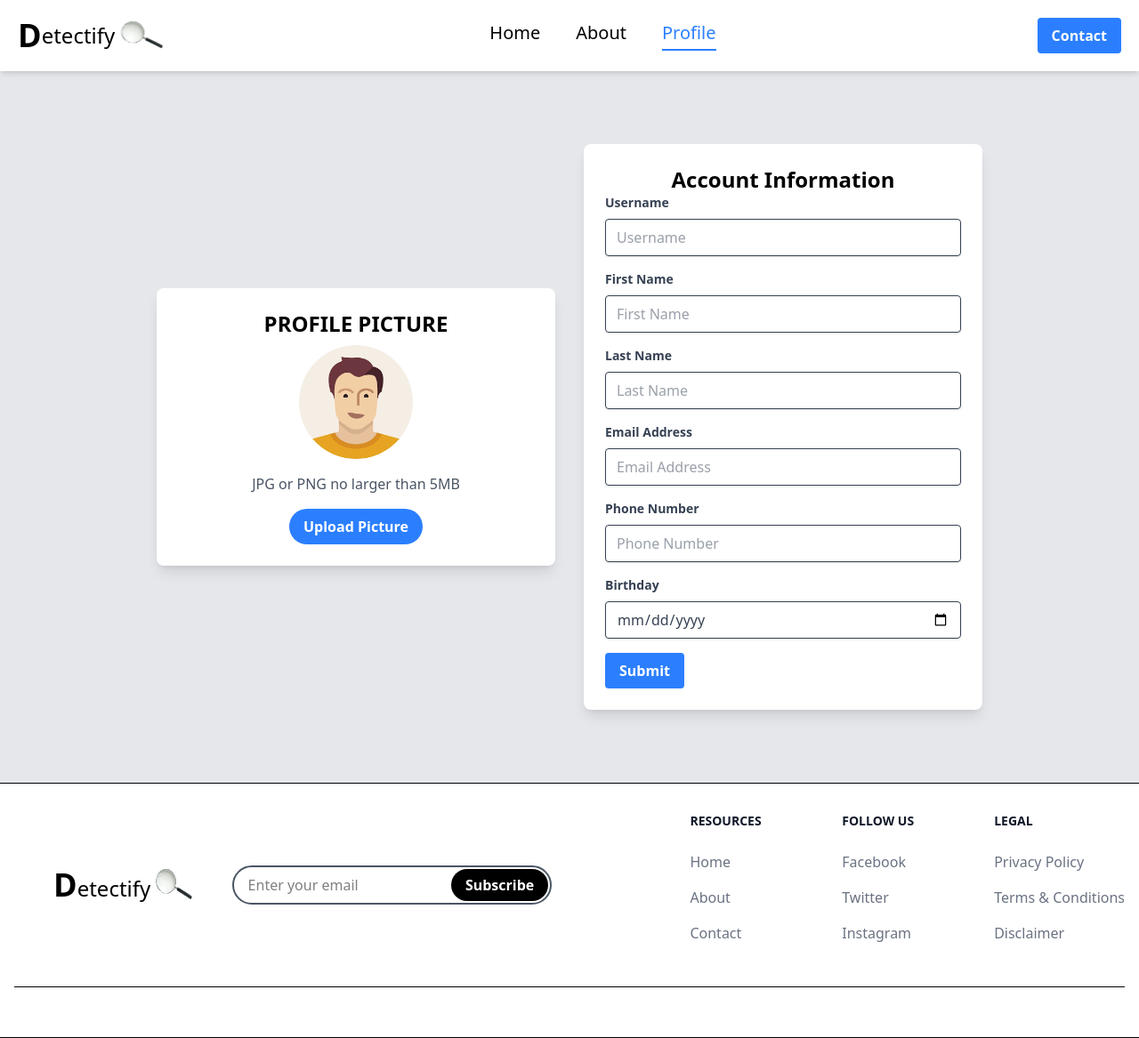
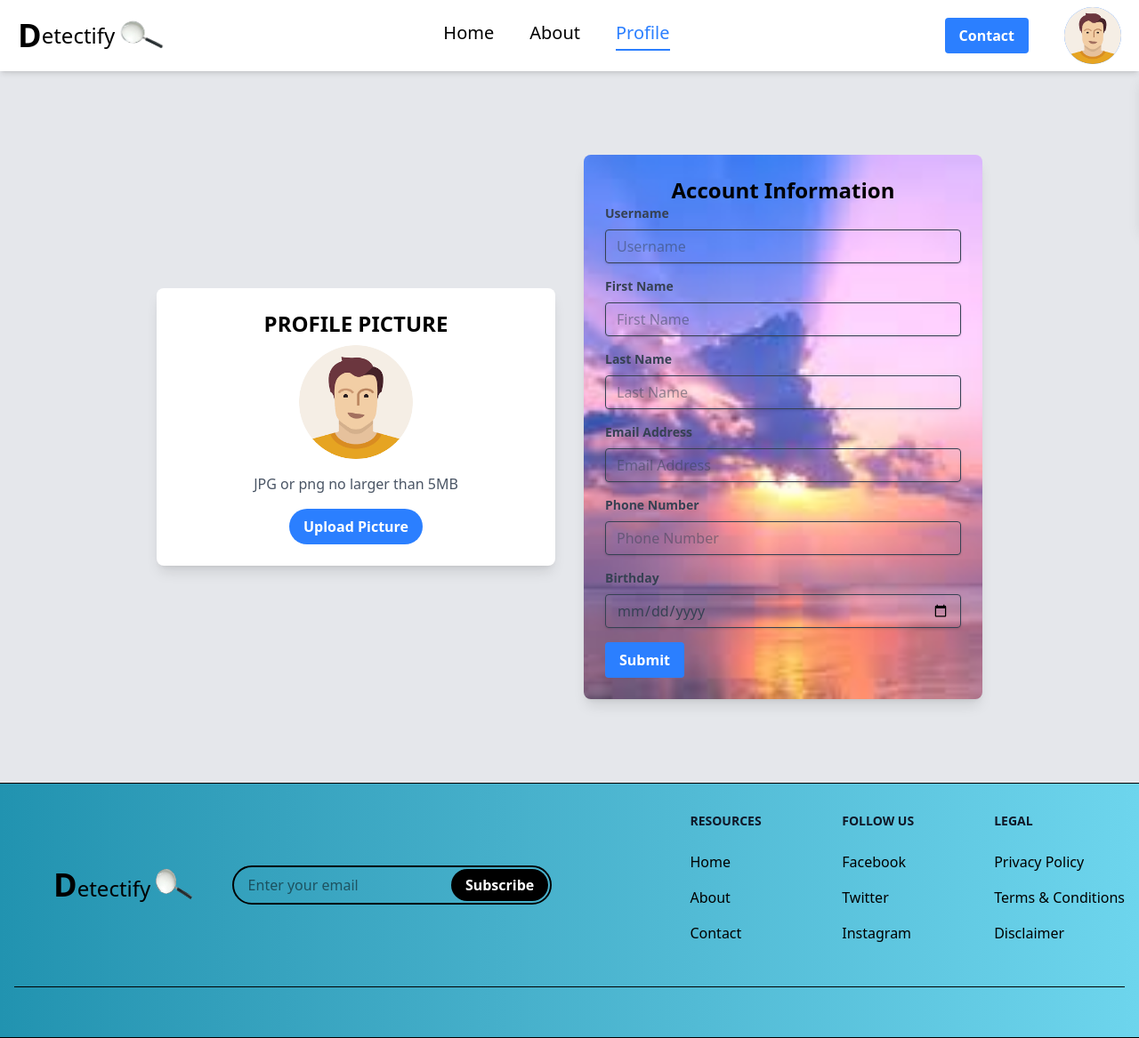
Before and after one commit to Arjun-tanwar23/intruder_detection, a React (Vite) app in the folder src/frontend/: page /profile in a window 1280 px wide. Shown: the whole page at 89% size. Built offline with nearby package versions, Linux system fonts and the light colour scheme.

Commit message:
setup store

```diff
--- a/src/frontend/package.json
+++ b/src/frontend/package.json
@@ -15,10 +15,12 @@
     "@fortawesome/free-regular-svg-icons": "^6.7.2",
     "@fortawesome/free-solid-svg-icons": "^6.7.2",
     "@fortawesome/react-fontawesome": "^0.2.2",
+    "@reduxjs/toolkit": "^2.5.1",
     "@tailwindcss/vite": "^4.0.0",
     "motion": "^12.2.0",
     "react": "^18.3.1",
     "react-dom": "^18.3.1",
+    "react-redux": "^9.2.0",
     "react-router-dom": "^7.1.5",
     "tailwindcss": "^4.0.0"
   },
--- /dev/null
+++ b/src/frontend/src/app/store.js
@@ -0,0 +1,10 @@
+import { configureStore } from '@reduxjs/toolkit';
+import userReducer from '../features/UserContext';
+
+const store = configureStore({
+  reducer: {
+    user: userReducer,
+  },
+});
+
+export default store;
--- a/src/frontend/src/components/About/About.jsx
+++ b/src/frontend/src/components/About/About.jsx
@@ -16,7 +16,7 @@ function About() {
             <motion.h2
              initial={{opacity:0,y:-50}}
              animate={{opacity:1,y:0}}
-             transition={{duration:0.8}}
+             transition={{duration:1.5}}
              className='font-semibold text-2xl text-orange-500'>
               <span className='font-bold text-4xl '>#</span>ourJourneyStart
             </motion.h2>
@@ -68,7 +68,7 @@ function About() {
         <div className='w-full h-full mt-20'>
           <motion.div
           ref={ref}
-          initial={{opacity:0, y:50}}
+          initial={{opacity:0, y:-50}}
           animate={isInView ? {opacity:1, y:0}:{}}
           transition={{duration:0.8}}
           className='text-center space-y-2'>
@@ -82,7 +82,7 @@ function About() {
            ref={ref}
            initial={{opacity:0,x:-100}}
            animate={isInView ?{opacity:1,x:0}:{}}
-           transition={{duration:0.8}}
+           transition={{duration:1.5}}
            className='grid grid-cols-1 sm:grid-cols-3 gap-4 mt-10'>
             <div className='bg-gray-100 p-4 text-gray-800 h-60 hover:bg-blue-600 group transition-all duration-300'>
               <img src={image} alt="Farm 1" className='w-full h-full object-cover rounded-lg' />
--- a/src/frontend/src/components/Footer/Footer.jsx
+++ b/src/frontend/src/components/Footer/Footer.jsx
@@ -4,7 +4,7 @@ import { Link } from 'react-router-dom';
 
 export default function Footer() {
   return (
-    <footer className="bg-white border-y">
+    <footer className="bg-gradient-to-r from-[#2193B0] to-[#6DD5ED] border-y">
       <div className="mx-auto w-full max-w-screen-xl p-4 py-6 lg:py-8">
         <div className="md:flex md:justify-between">
           {/* Logo Section */}
@@ -22,7 +22,7 @@ export default function Footer() {
                 required
                 type="email"
                 placeholder="Enter your email"
-                className="border-2 border-gray-600 rounded-full px-4 py-2 w-full pr-20 focus:border-blue-500 outline-none"
+                className="border-2 border-black rounded-full px-4 py-2 w-full pr-20 focus:border-pink-600 outline-none"
               />
               <button
                 type="submit"
@@ -38,7 +38,7 @@ export default function Footer() {
             {/* Resources */}
             <div>
               <h2 className="mb-6 text-sm font-semibold text-gray-900 uppercase">Resources</h2>
-              <ul className="text-gray-500 font-medium">
+              <ul className=" font-medium">
                 <li className="mb-4">
                   <Link to="/" className="hover:underline">Home</Link>
                 </li>
@@ -54,7 +54,7 @@ export default function Footer() {
             {/* Follow Us */}
             <div>
               <h2 className="mb-6 text-sm font-semibold text-gray-900 uppercase">Follow Us</h2>
-              <ul className="text-gray-500 font-medium">
+              <ul className=" font-medium">
                 <li className="mb-4">
                   <a href="https://facebook.com" target="_blank" rel="noopener noreferrer" className="hover:underline">Facebook</a>
                 </li>
@@ -70,7 +70,7 @@ export default function Footer() {
             {/* Legal */}
             <div>
               <h2 className="mb-6 text-sm font-semibold text-gray-900 uppercase">Legal</h2>
-              <ul className="text-gray-500 font-medium">
+              <ul className=" font-medium">
                 <li className="mb-4">
                   <a href="#" className="hover:underline">Privacy Policy</a>
                 </li>
--- a/src/frontend/src/components/Freq/Freq.jsx
+++ b/src/frontend/src/components/Freq/Freq.jsx
@@ -15,7 +15,7 @@ function Freq() {
         <div>
           <button
             onClick={() => toggleAnswer(1)}
-            className="w-full text-left flex justify-between items-center p-4 bg-gray-200 rounded-lg"
+            className="w-full text-left flex justify-between items-center p-4 bg-white rounded-lg"
           >
             <span>What is Detectify?</span>
             <span id="icon-1">{openQuestion === 1 ? '▼' : '▶'}</span>
@@ -33,7 +33,7 @@ function Freq() {
         <div>
           <button
             onClick={() => toggleAnswer(2)}
-            className="w-full text-left flex justify-between items-center p-4 bg-gray-200 rounded-lg"
+            className="w-full text-left flex justify-between items-center p-4 bg-white rounded-lg"
           >
             <span>How does it work?</span>
             <span id="icon-2">{openQuestion === 2 ? '▼' : '▶'}</span>
@@ -51,7 +51,7 @@ function Freq() {
         <div>
           <button
             onClick={() => toggleAnswer(3)}
-            className="w-full text-left flex justify-between items-center p-4 bg-gray-200 rounded-lg"
+            className="w-full text-left flex justify-between items-center p-4 bg-white rounded-lg"
           >
             <span>Is it easy to set up?</span>
             <span id="icon-3">{openQuestion === 3 ? '▼' : '▶'}</span>
--- a/src/frontend/src/components/Header/Header.jsx
+++ b/src/frontend/src/components/Header/Header.jsx
@@ -1,10 +1,14 @@
-import { React, useState } from "react";
-import first_image from "../../assets/detectify_image.png";
-import { NavLink } from "react-router-dom";
+import React, { useState } from 'react';
+import first_image from '../../assets/detectify_image.png';
+import { NavLink } from 'react-router-dom';
+import { useSelector } from 'react-redux';
+import demo_image from '../../assets/avtar_image.png';
 
 function Header() {
   const [isOpen, setIsOpen] = useState(false); // For Profile Dropdown
   const [issidebar, setSidebar] = useState(false); // For Sidebar Menu
+  const user = useSelector((store) => store.user);
+  const profilePic = user?.profilePic || demo_image;
 
   return (
     <header className="sticky top-0 z-50 bg-white shadow-md">
@@ -22,39 +26,6 @@ function Header() {
             className="w-[60px] hover:scale-125 transition-transform duration-300"
             alt="Logo"
           />
-        </div>
-
-        {/* User Profile Avatar */}
-        <div className=" hidden relative order-3">
-          {/* Profile Circle */}
-          <div
-            className="w-16 h-16 flex items-center justify-center rounded-full bg-blue-500 text-white text-xl font-bold cursor-pointer hover:scale-110 hover:bg-indigo-500 transition duration-300 ease-in-out"
-            onClick={() => setIsOpen(!isOpen)}
-          >
-            H
-          </div>
-
-          {/* Profile Dropdown Menu */}
-          <div
-            className={`fixed top-20 right-0 w-64 bg-gray-200 shadow-lg p-5 transform ${
-              isOpen ? "translate-x-0" : "translate-x-full"
-            } transition-transform duration-300 ease-in-out`}
-          >
-            <button
-              className="absolute top-4 right-4 text-gray-600"
-              onClick={() => setIsOpen(false)}
-            >
-              ✖
-            </button>
-            <ul className="mt-10">
-              <li className="p-3 border-b hover:bg-gray-100 cursor-pointer">
-                ⚙️ Settings
-              </li>
-              <li className="p-3 border-b hover:bg-gray-100 cursor-pointer">
-                🚪 Log Out
-              </li>
-            </ul>
-          </div>
         </div>
 
         {/* Navigation Links (Hidden on Small Screens) */}
@@ -93,14 +64,50 @@ function Header() {
           </NavLink>
         </ul>
 
-        {/* Contact Button (Hidden on Small Screens) */}
-        <NavLink to="/contact" className="hidden sm:block">
-          <button className="px-4 py-2 text-white font-bold bg-blue-500 rounded focus:ring-2 focus:ring-blue-500 transition duration-300 hover:scale-110 hover:bg-indigo-500">
-            Contact
-          </button>
-        </NavLink>
+        {/* User Profile Avatar and Contact Button */}
+        <div className="flex items-center space-x-10">
+          <NavLink to="/contact" className="hidden sm:block">
+            <button className="px-4 py-2 text-white font-bold bg-blue-500 rounded focus:ring-2 focus:ring-blue-500 transition duration-300 hover:scale-110 hover:bg-indigo-500">
+              Contact
+            </button>
+          </NavLink>
 
+          <div id="profilename" className="relative order-3">
+            {/* Profile Circle */}
+            <div
+              className="w-16 h-16 flex items-center justify-center rounded-full bg-blue-500 text-white text-xl font-bold cursor-pointer hover:scale-110 hover:bg-indigo-500 transition duration-300 ease-in-out"
+              onClick={() => setIsOpen(!isOpen)}
+            >
+              <img
+                src={profilePic}
+                alt="Profile"
+                className="w-full h-full rounded-full object-cover"
+              />
+            </div>
 
+            {/* Profile Dropdown Menu */}
+            <div
+              className={`fixed top-20 right-0 w-64 bg-gray-200 shadow-lg p-5 transform ${
+                isOpen ? 'translate-x-0' : 'translate-x-full'
+              } transition-transform duration-300 ease-in-out`}
+            >
+              <button
+                className="absolute top-4 right-4 text-gray-600"
+                onClick={() => setIsOpen(false)}
+              >
+                ✖
+              </button>
+              <ul className="mt-10">
+                <li className="p-3 border-b hover:bg-gray-100 cursor-pointer">
+                  ⚙️ Settings
+                </li>
+                <li className="p-3 border-b hover:bg-gray-100 cursor-pointer">
+                  🚪 Log Out
+                </li>
+              </ul>
+            </div>
+          </div>
+        </div>
 
         {/* Sidebar (Mobile Navigation) */}
         <div
--- a/src/frontend/src/components/Profile/Profile.jsx
+++ b/src/frontend/src/components/Profile/Profile.jsx
@@ -1,44 +1,48 @@
 import React, { useState } from 'react';
-import avtar from '../../assets/avtar_image.png';
+import { useDispatch, useSelector } from 'react-redux';
+import { updateUser } from '../../features/UserContext';
+import avatar from '../../assets/avtar_image.png';
+import profile_image from '../../assets/profile2_image.jpg';
 
+// filepath: /c:/Users/nisha/Desktop/project_new1/intruder_detection/src/frontend/src/components/Profile/Profile.jsx
 function Profile() {
-  const [Profilepic, setProfilepic] = useState(avtar);
-  const [name, setName] = useState("");
-  const [firstName, setFirstName] = useState("");
-  const [lastName, setLastName] = useState("");
-  const [email, setEmail] = useState("");
-  const [phone, setPhone] = useState("");
-  const [birthday, setBirthday] = useState("");
+  const dispatch = useDispatch();
+  const user = useSelector((state) => state.user);
+  console.log(user);  // empty values are there
+
+  const [name, setName] = useState(user.name);
+  const [firstName, setFirstName] = useState(user.firstName);
+  const [lastName, setLastName] = useState(user.lastName);
+  const [email, setEmail] = useState(user.email);
+  const [phone, setPhone] = useState(user.phone);
+  const [birthday, setBirthday] = useState(user.birthday);
+  const [profilePic, setProfilePic] = useState(user.profilePic || avatar);
   const [isSubmitted, setIsSubmitted] = useState(false);
 
   const handleFormSubmit = (e) => {
     e.preventDefault();
-
-    if (!Profilepic && name && firstName && lastName && email  && phone && birthday) {
+    if (!name || !firstName || !lastName || !email || !phone || !birthday || !profilePic) {
       alert("Please fill out all fields and upload a profile picture.");
       return;
     }
-
     console.log("Saved Data", { name, firstName, lastName, email, phone, birthday });
-    setIsSubmitted(true); // Hide the form and upload section
+    dispatch(updateUser({ name, firstName, lastName, email, phone, birthday, profilePic }));
+    setIsSubmitted(true);
   };
 
   const handleImageUpload = (e) => {
-
     const file = e.target.files[0];
     if (file) {
       const reader = new FileReader();
       reader.onload = (event) => {
-        setProfilepic(event.target.result);
+        setProfilePic(event.target.result);
       };
       reader.readAsDataURL(file);
     }
-
   };
 
   return (
-
-    <div className='flex flex-col md:flex-row items-center justify-center min-h-screen bg-gray-200 p-4'>
+    <div className='flex flex-col lg:flex-row items-center justify-center min-h-screen bg-gray-200 p-4'>
       {isSubmitted ? (
         // Success Message after Submission
         <div className="bg-white shadow-lg rounded-lg p-6 w-full max-w-md text-center">
@@ -47,116 +51,120 @@ function Profile() {
         </div>
       ) : (
         <>
-
-
-          {/* Profile Picture Upload Section */}
           <div className='bg-white shadow-lg rounded-lg p-6 w-full max-w-md m-4'>
-
-
             <div className='flex flex-col items-center'>
               <h2 className='text-2xl hover:underline font-bold mb-2'>PROFILE PICTURE</h2>
-              <img
-                src={Profilepic}
-                alt="Profile"
-                className='w-32 h-32 rounded-full mb-4 transition duration-300 hover:scale-110'
-              />
-              <p className='text-gray-600 mb-4 hover:underline'>JPG or PNG no larger than 5MB</p>
+              <img src={profilePic} alt="Profile" className='w-32 h-32 rounded-full mb-4 transition delay-150 duration-300 ease-in-out hover:-translate-y-1 hover:scale-110' />
+              <p className='text-gray-600 mb-4 hover:underline'>JPG or png no larger than 5MB</p>
               <input
                 type="file"
-                accept='image/*'
-                className='hidden'
-                id='fileInput'
+                accept="image/*"
+                className="hidden"
+                id="fileInput"
                 onChange={handleImageUpload}
               />
-              <label
-                htmlFor="fileInput"
-                className='px-4 py-2 bg-blue-500 text-white font-bold rounded-full hover:bg-blue-600 transition duration-300 cursor-pointer'>
+              <label htmlFor="fileInput" className='px-4 py-2 bg-blue-500 text-white font-bold rounded-full hover:bg-blue-600 transition duration-300 cursor-pointer'>
                 Upload Picture
               </label>
             </div>
           </div>
 
-          {/* Profile Form */}
           <form
             className='bg-white shadow-lg rounded-lg p-6 w-full max-w-md m-4'
+            style={{
+              backgroundImage: `url(${profile_image})`,
+              backgroundSize: 'cover',
+              backgroundPosition: 'center',
+            }}
             onSubmit={handleFormSubmit}
           >
-            <p className='text-center font-bold text-2xl hover:underline'>Account Information</p>
-
             <div className='mb-4'>
-              <label className='block text-gray-700 text-sm font-bold mb-2'>Username</label>
+              <p className='text-center font-bold text-2xl hover:underline'>Account Information</p>
+              <label className='block text-gray-700 text-sm font-bold mb-2' htmlFor='name'>
+                Username
+              </label>
               <input
-                className='shadow border rounded w-full py-2 px-3 text-gray-700'
+                className='shadow appearance-none border rounded w-full py-2 px-3 text-gray-700 leading-tight focus:outline-none focus:shadow-outline'
+                id='name'
                 type='text'
+                value={name}
                 placeholder='Username'
-                value={name}
                 onChange={(e) => setName(e.target.value)}
                 required
               />
             </div>
-
             <div className='mb-4'>
-              <label className='block text-gray-700 text-sm font-bold mb-2'>First Name</label>
+              <label className='block text-gray-700 text-sm font-bold mb-2' htmlFor='firstName'>
+                First Name
+              </label>
               <input
-                className='shadow border rounded w-full py-2 px-3 text-gray-700'
+                className='shadow appearance-none border rounded w-full py-2 px-3 text-gray-700 leading-tight focus:outline-none focus:shadow-outline'
+                id='firstName'
                 type='text'
+                value={firstName}
                 placeholder='First Name'
-                value={firstName}
                 onChange={(e) => setFirstName(e.target.value)}
                 required
               />
             </div>
-
             <div className='mb-4'>
-              <label className='block text-gray-700 text-sm font-bold mb-2'>Last Name</label>
+              <label className='block text-gray-700 text-sm font-bold mb-2' htmlFor='lastName'>
+                Last Name
+              </label>
               <input
-                className='shadow border rounded w-full py-2 px-3 text-gray-700'
+                className='shadow appearance-none border rounded w-full py-2 px-3 text-gray-700 leading-tight focus:outline-none focus:shadow-outline'
+                id='lastName'
                 type='text'
+                value={lastName}
                 placeholder='Last Name'
-                value={lastName}
                 onChange={(e) => setLastName(e.target.value)}
                 required
               />
             </div>
-
             <div className='mb-4'>
-              <label className='block text-gray-700 text-sm font-bold mb-2'>Email Address</label>
+              <label className='block text-gray-700 text-sm font-bold mb-2' htmlFor='email'>
+                Email Address
+              </label>
               <input
-                className='shadow border rounded w-full py-2 px-3 text-gray-700'
+                className='shadow appearance-none border rounded w-full py-2 px-3 text-gray-700 leading-tight focus:outline-none focus:shadow-outline'
+                id='email'
                 type='email'
+                value={email}
                 placeholder='Email Address'
-                value={email}
                 onChange={(e) => setEmail(e.target.value)}
                 required
               />
             </div>
-
             <div className='mb-4'>
-              <label className='block text-gray-700 text-sm font-bold mb-2'>Phone Number</label>
+              <label className='block text-gray-700 text-sm font-bold mb-2' htmlFor='phone'>
+                Phone Number
+              </label>
               <input
-                className='shadow border rounded w-full py-2 px-3 text-gray-700'
+                className='shadow appearance-none border rounded w-full py-2 px-3 text-gray-700 leading-tight focus:outline-none focus:shadow-outline'
+                id='phone'
                 type='tel'
+                value={phone}
                 placeholder='Phone Number'
-                value={phone}
                 onChange={(e) => setPhone(e.target.value)}
                 required
               />
             </div>
-
             <div className='mb-4'>
-              <label className='block text-gray-700 text-sm font-bold mb-2'>Birthday</label>
+              <label className='block text-gray-700 text-sm font-bold mb-2' htmlFor='birthday'>
+                Birthday
+              </label>
               <input
-                className='shadow border rounded w-full py-2 px-3 text-gray-700'
+                className='shadow appearance-none border rounded w-full py-2 px-3 text-gray-700 leading-tight focus:outline-none focus:shadow-outline'
+                id='birthday'
                 type='date'
                 value={birthday}
                 onChange={(e) => setBirthday(e.target.value)}
                 required
               />
             </div>
-
             <div className='flex items-center justify-between'>
               <button
-                className='bg-blue-500 hover:bg-blue-700 text-white font-bold py-2 px-4 rounded'
+                className='bg-blue-500 hover:bg-blue-700 text-white font-bold py-2 px-4 rounded focus:outline-none focus:shadow-outline'
                 type='submit'
               >
                 Submit
--- /dev/null
+++ b/src/frontend/src/features/UserContext.js
@@ -0,0 +1,31 @@
+import { createSlice } from '@reduxjs/toolkit';
+
+const initialState = {
+  name: '',
+  firstName: '',
+  lastName: '',
+  email: '',
+  phone: '',
+  birthday: '',
+  profilePic: '',
+};
+
+const userSlice = createSlice({
+  name: 'user',
+  initialState,
+  reducers: {
+    updateUser: (state, action) => {
+      const { name, firstName, lastName, email, phone, birthday, profilePic } = action.payload;
+      state.name = name;
+      state.firstName = firstName;
+      state.lastName = lastName;
+      state.email = email;
+      state.phone = phone;
+      state.birthday = birthday;
+      state.profilePic = profilePic;
+    },
+  },
+});
+
+export const { updateUser } = userSlice.actions;
+export default userSlice.reducer;
```
Also changed, not shown: src/frontend/src/components/First_page/First_page.jsx (+12 -4 lines), src/frontend/src/main.jsx (+7 -3 lines), 1 other file (tests, documents, lock files or other folders).
